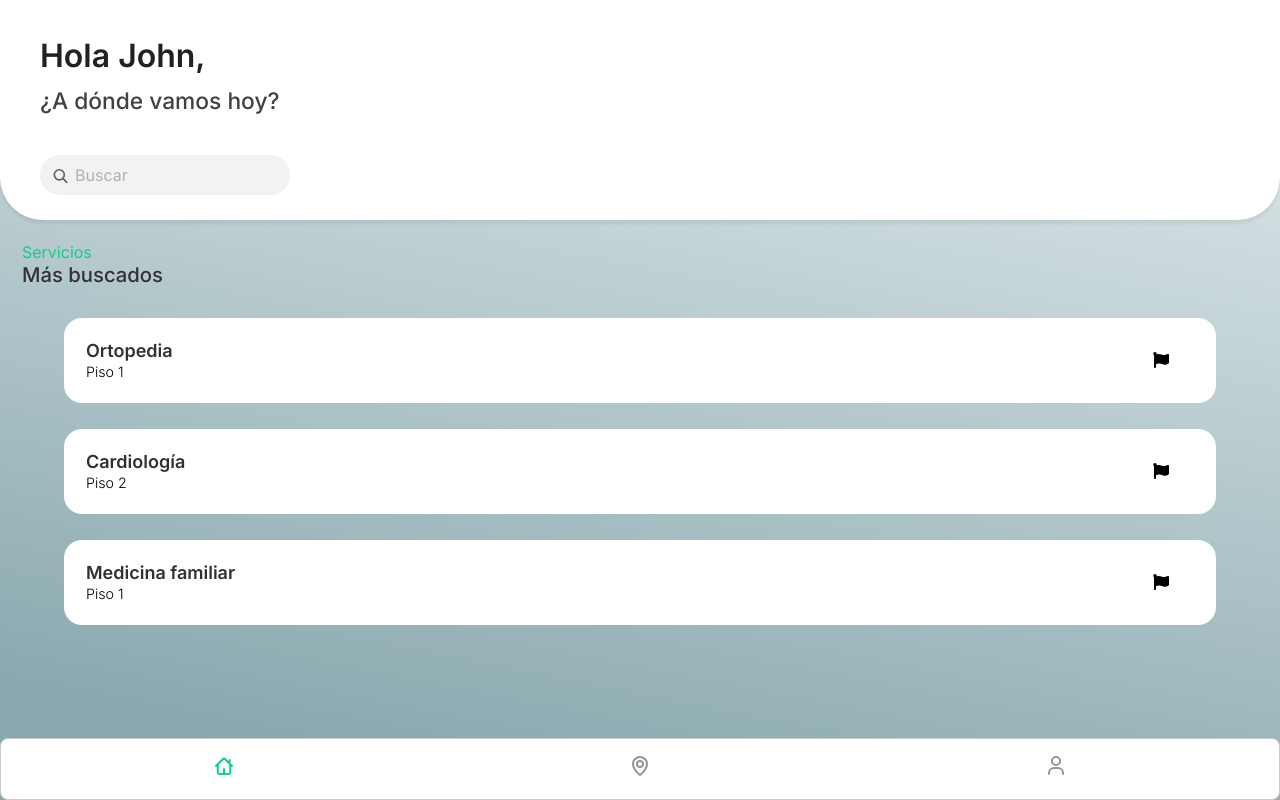
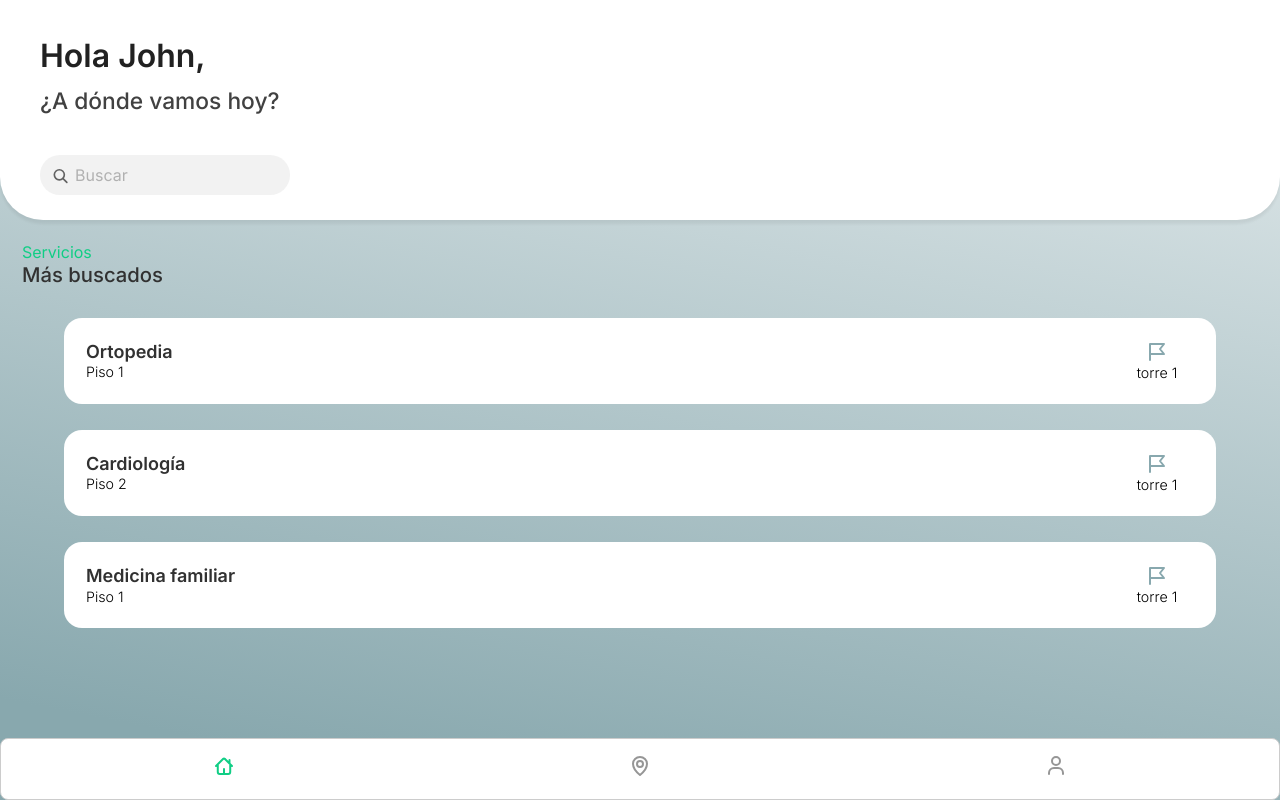
Before and after one commit to Yuilsi/applicacion--geolili, a React (Vite) app: page /home in a window 1280 px wide. Built offline with nearby package versions, Linux system fonts and the light colour scheme.

Commit message:
otra vez

```diff
--- a/src/Components/Card/Card.css
+++ b/src/Components/Card/Card.css
@@ -46,3 +46,17 @@
   font-size: 24px;
   margin-top: 8px;
 }
+
+.center{
+  display: flex;
+  flex-direction: column;
+  align-items: center;
+
+  color: var(--azull-lili, #88A8AE);
+text-align: center;
+font-family: Inter;
+font-size: 11px;
+font-style: normal;
+font-weight: 600;
+line-height: 20.3px;
+}
--- a/src/Components/Card/Card.jsx
+++ b/src/Components/Card/Card.jsx
@@ -13,7 +13,13 @@ export function Card({ name, location, navigateToModal }) {
     <p>{location}</p>
   </div>
 
-      <FaFlag />
+  <div className="center">
+    <svg xmlns="http://www.w3.org/2000/svg" width="24" height="24" viewBox="0 0 24 24" fill="none">
+      <path d="M5 20V14M5 14V4H19L15 9L19 14H5Z" stroke="#88A8AE" stroke-width="2" stroke-linecap="round"
+        stroke-linejoin="round" />
+    </svg>
+    <p>torre 1</p>
+  </div>
 </div>
 );
 }
--- a/src/Pages/MapPage/MapPage.jsx
+++ b/src/Pages/MapPage/MapPage.jsx
@@ -25,4 +25,5 @@ return (
   </div>
 </>
 );
+
 }
```
Also changed, not shown: src/Pages/MapPage/MapPage.css (line endings or trailing spaces). Lines whose indentation alone changed are shown as unchanged.
